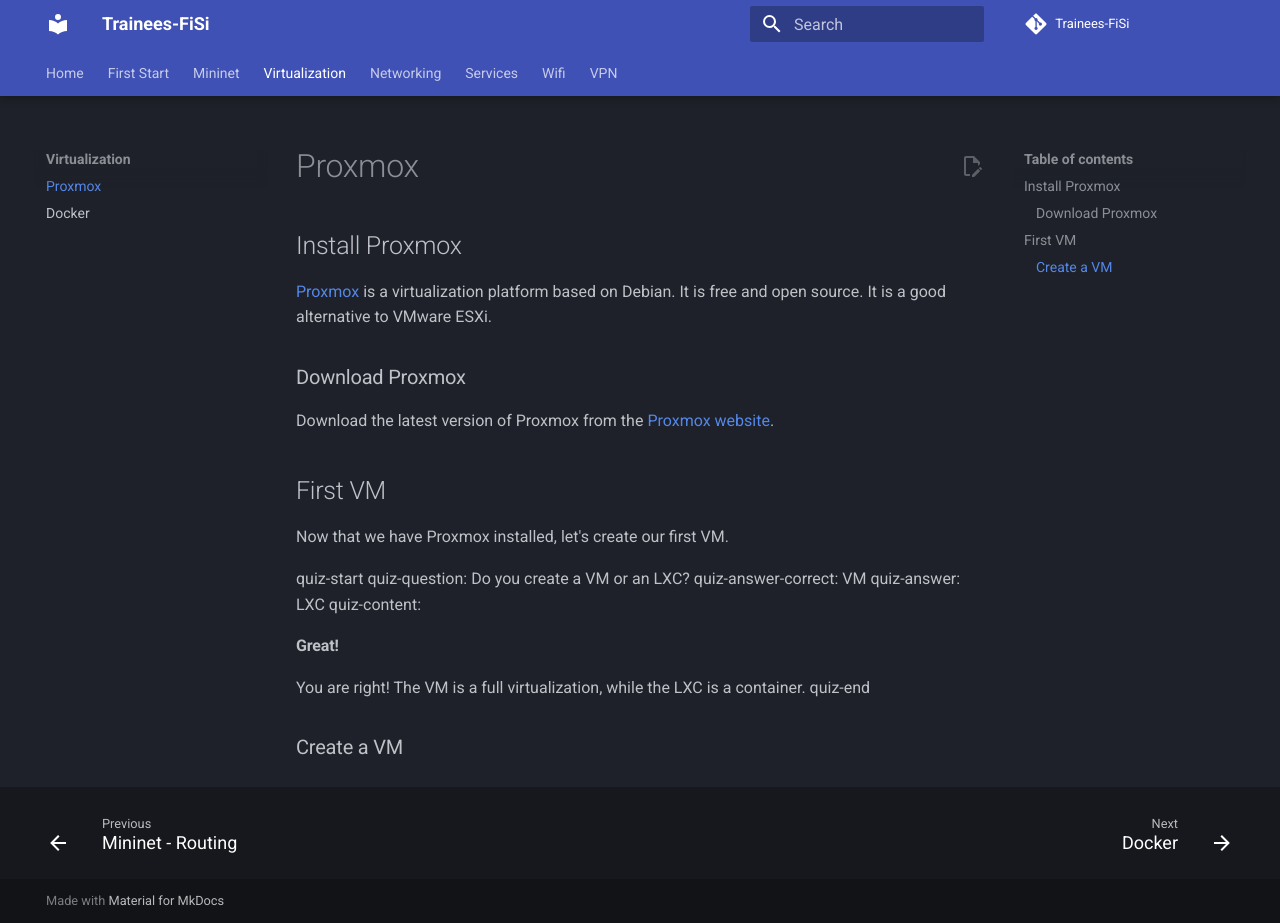
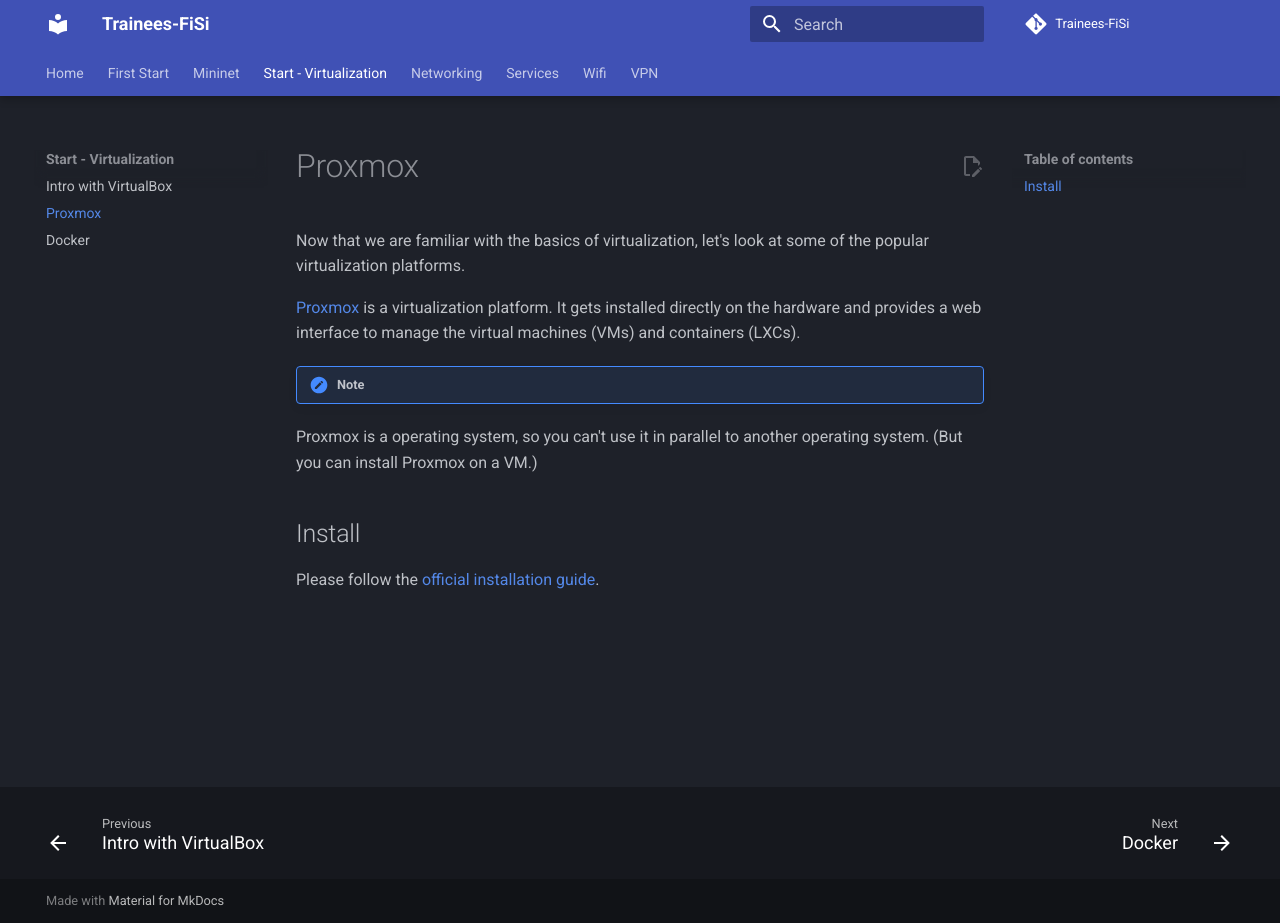
Before and after one commit to skyface753/Trainees-FiSi, an MkDocs documentation site: the page built from docs/virtualization/proxmox.md, in a window 1280 px wide and 923 px high. Built offline with MkDocs 1.6.1 and Material for MkDocs 9.7.7, drawn with Linux system fonts in a browser that asks for light colours; comment, search, counter and statistics services are not loaded.

Commit message:
started virtualization docs

```diff
--- a/docs/first_start/proxmox.md
+++ /dev/null
@@ -1,3 +0,0 @@
-# Proxmox
-
-We will setup Proxmox
--- a/docs/virtualization/proxmox.md
+++ b/docs/virtualization/proxmox.md
@@ -1,26 +1,12 @@
 # Proxmox
 
-## Install Proxmox
+Now that we are familiar with the basics of virtualization, let's look at some of the popular virtualization platforms.
 
-[Proxmox](https://www.proxmox.com/en/) is a virtualization platform based on Debian. It is free and open source. It is a good alternative to VMware ESXi.
+[Proxmox](https://www.proxmox.com/en/) is a virtualization platform. It gets installed directly on the hardware and provides a web interface to manage the virtual machines (VMs) and containers (LXCs).
 
-### Download Proxmox
+!!! note
+Proxmox is a operating system, so you can't use it in parallel to another operating system. (But you can install Proxmox on a VM.)
 
-Download the latest version of Proxmox from the [Proxmox website](https://www.proxmox.com/en/downloads).
+## Install
 
-## First VM
-
-Now that we have Proxmox installed, let's create our first VM.
-
-quiz-start
-quiz-question: Do you create a VM or an LXC?
-quiz-answer-correct: VM
-quiz-answer: LXC
-quiz-content:
-
-<h4> Great! </h4>
-You are right!
-The VM is a full virtualization, while the LXC is a container.
-quiz-end
-
-### Create a VM
+Please follow the [official installation guide](https://www.proxmox.com/en/proxmox-virtual-environment/get-started).
--- a/mkdocs.yml
+++ b/mkdocs.yml
@@ -35,18 +35,21 @@
   - awesome-pages
   - git-revision-date
   - mkdocs_quiz
+  - open-in-new-tab
   - print-site
+  - thumbnails:
+      style: margin-top:5px;margin-bottom:5px;margin-right:25px
 nav:
   - Home:
       - index.md
-      - quiz.md
   - First Start:
       - first_start/index.md
   - Mininet:
       - ... | mininet/*.md
-  - Virtualization:
-      - Proxmox: virtualization/proxmox.md
-      - Docker: virtualization/docker.md
+  - Start - Virtualization:
+      - virtualization/virtualbox.md
+      - virtualization/proxmox.md
+      - virtualization/docker.md
   - Networking:
       - Basics:
           - Subnetting: networking/basics/subnetting.md
--- a/requirements.docs.txt
+++ b/requirements.docs.txt
@@ -6,3 +6,5 @@
 mkdocs-git-revision-date-plugin
 mkdocs-encryptcontent-plugin
 mkdocs_quiz
+mkdocs-open-in-new-tab
+mkdocs-thumbnails
```
Also changed, not shown: docs/first_start/index.md (+10 -1 lines), docs/index.md (+18 -8 lines), docs/quiz.md (deleted, +0 -9 lines), docs/services/dhcp.md (+2 -0 lines), docs/virtualization/docker.md (+6 -8 lines), docs/virtualization/virtualbox.md (added, +40 -0 lines), docs/networking/basics/vlan.md (added).
